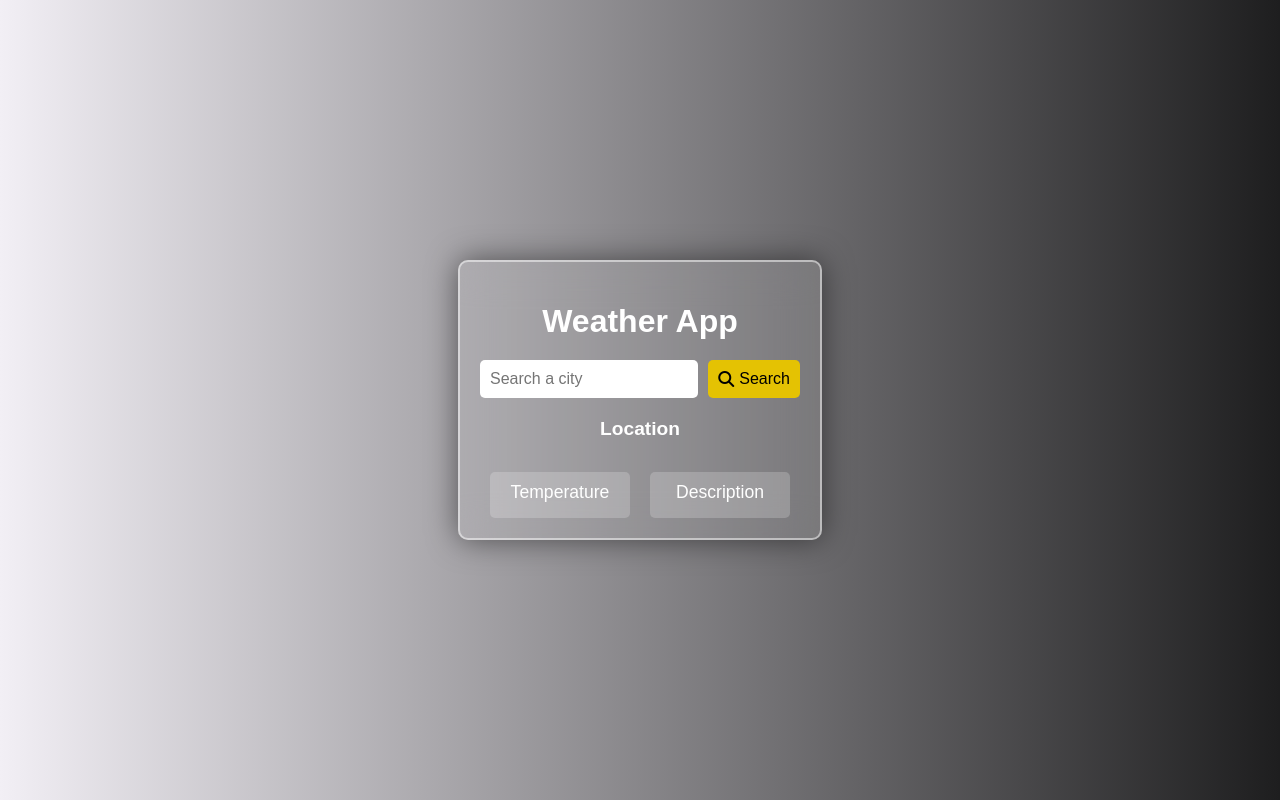
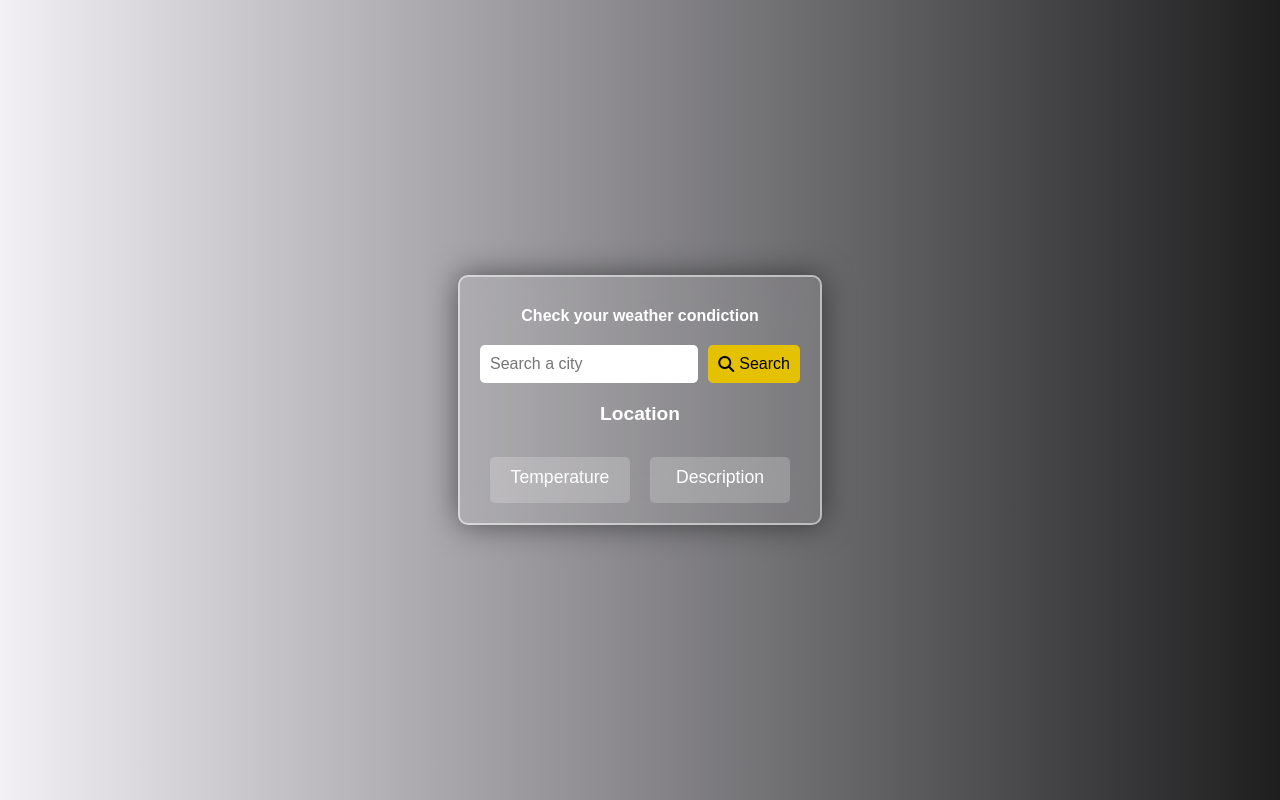
Before and after one commit to barseegiah/weather-app, a plain HTML site: page index.html in a window 1280 px wide. Drawn offline with Linux system fonts and the light colour scheme.

Commit message:
Modify app title

```diff
--- a/index.html
+++ b/index.html
@@ -12,7 +12,7 @@
     <div class="container">
         <div>
             <div>
-                <h1 id="heading">Weather App</h1>
+                <h1 id="heading">Check your weather condiction</h1>
             </div>
             <div class="form-container">
                 <form>
--- a/style.css
+++ b/style.css
@@ -24,7 +24,7 @@ body {
 
 /* Heading Styles */
 #heading {
-    font-size: 2em;
+    font-size: 1em;
     margin-bottom: 20px;
 }
 
```
